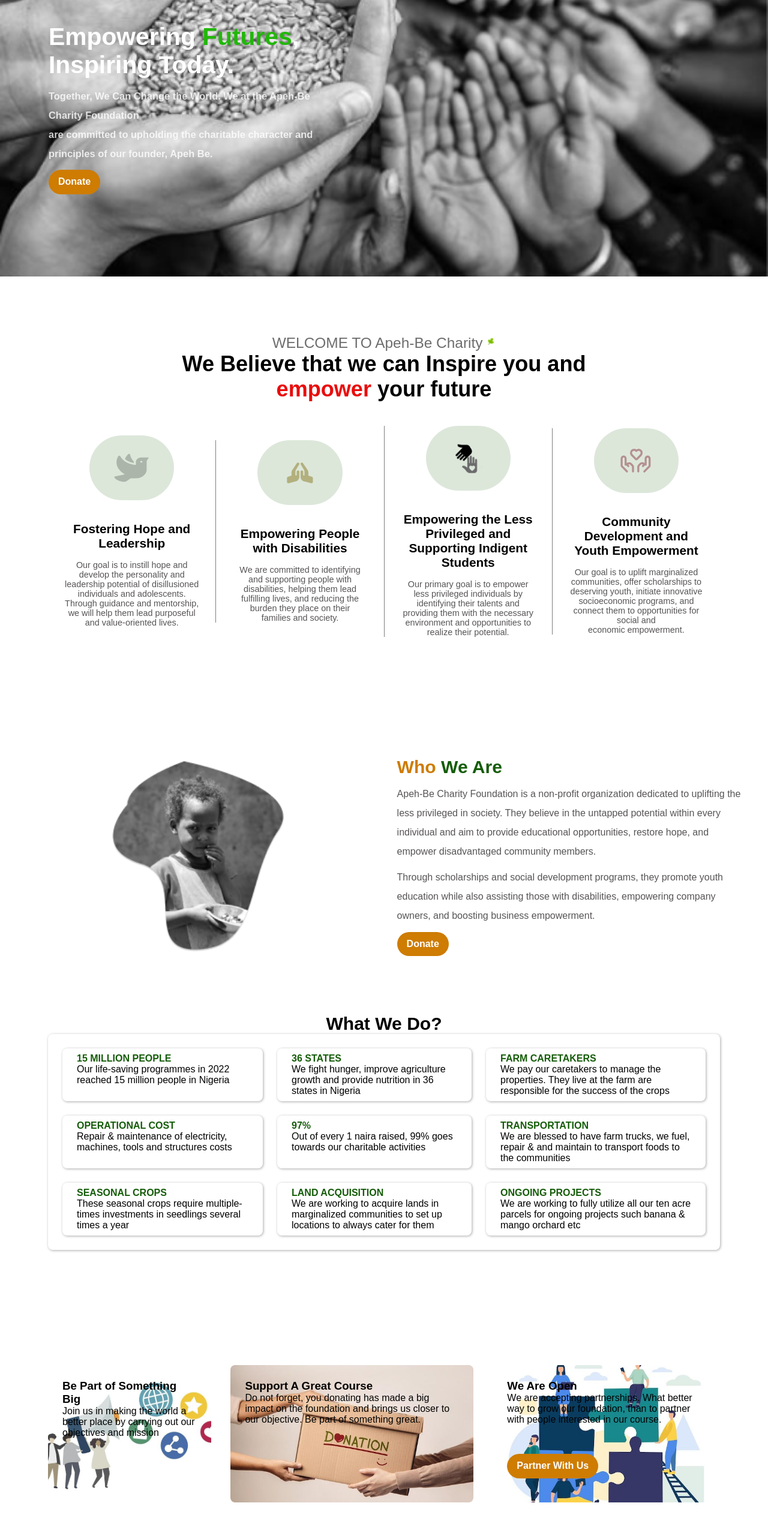
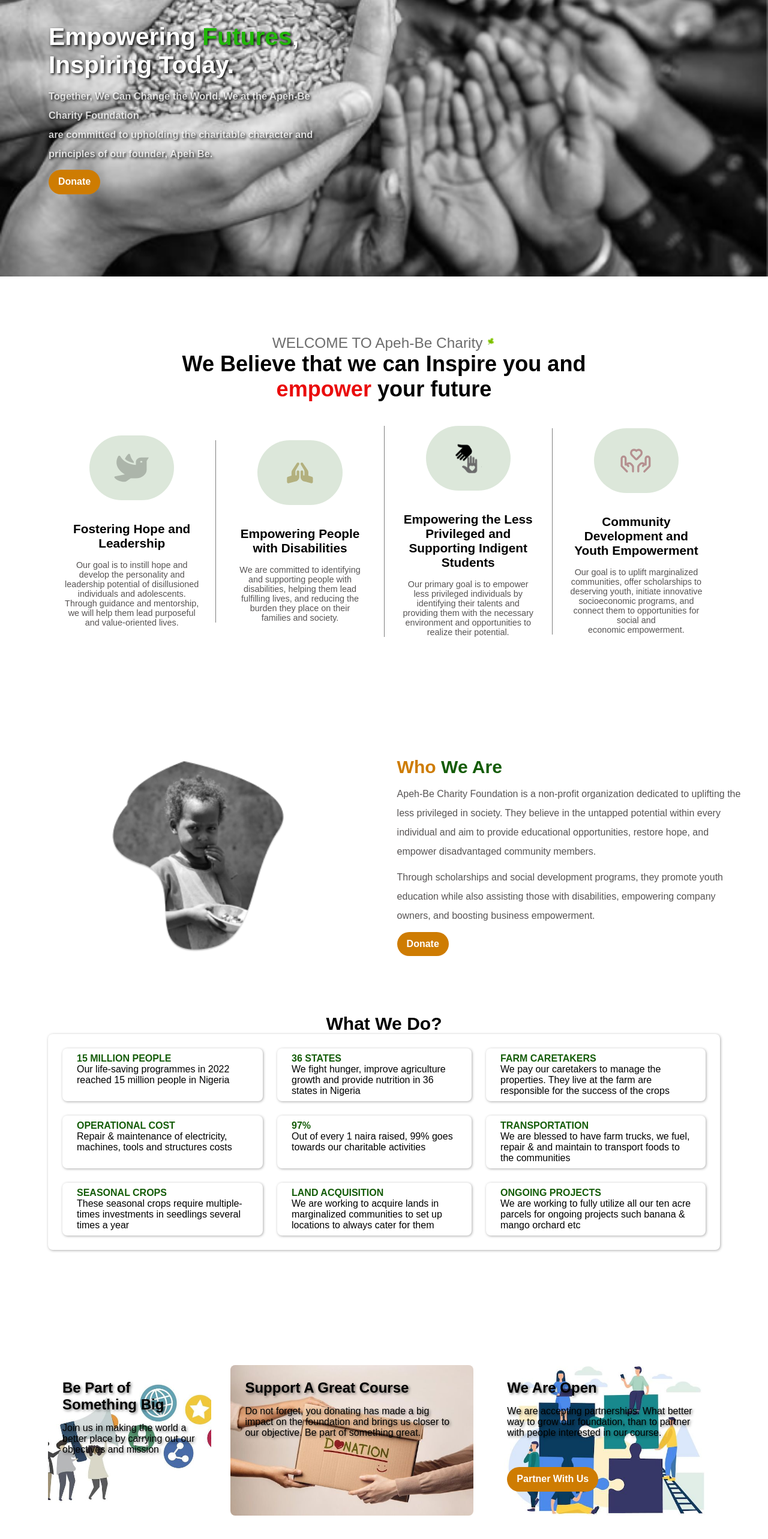
Before and after one commit to GZMaster/charity-ngo, a React (Create React App) app: page / in a window 1280 px wide. Shown: the part 148-2714 px from the top of the page at 60% size. Built offline with nearby package versions, Linux system fonts and the light colour scheme.

Commit message:
Changes Burgermenu - link Donate - textshadow Hero - textshadow

```diff
--- a/src/components/Hamburger/BurgerMenu.jsx
+++ b/src/components/Hamburger/BurgerMenu.jsx
@@ -53,7 +53,7 @@ const BurgerMenu = () => {
               activeclass="active"
               smooth={true}
               spy={true}
-              to="services"
+              to="donate"
               offset={-60}
               onClick={handleClick}
             >
--- a/src/pages/DonatePage.jsx
+++ b/src/pages/DonatePage.jsx
@@ -3,7 +3,7 @@ import "../styles/DonatePage.scss";
 
 const DonatePage = () => {
   return (
-    <div className="donatepage_container">
+    <setion id="donate" className="donatepage_container">
       <div className="donatepage_wrapper">
         <div className="donatepage_body">
           <div className="donatepage_card bepart_bg">
@@ -41,7 +41,7 @@ const DonatePage = () => {
           </div>
         </div>
       </div>
-    </div>
+    </setion>
   );
 };
 
--- a/src/styles/DonatePage.scss
+++ b/src/styles/DonatePage.scss
@@ -38,8 +38,16 @@
   border-radius: 0.5rem;
   background: #6d6d6d;
 
+  & h3 {
+    font-size: 1.5rem;
+    font-weight: 600;
+    margin-bottom: 1rem;
+    text-shadow: 2px 2px 4px rgb(0, 0, 0, 0.5);
+  }
+
   & p {
     margin-bottom: 3rem;
+    text-shadow: 2px 2px 4px rgb(0, 0, 0, 0.5);
   }
 
   & button {
--- a/src/styles/Hero.scss
+++ b/src/styles/Hero.scss
@@ -43,6 +43,7 @@
     font-style: normal;
     font-weight: 700;
     line-height: normal;
+    text-shadow: 2px 2px 4px rgba(0, 0, 0, 1);
 
     > span {
       color: #21b709;
@@ -56,6 +57,7 @@
     font-style: normal;
     font-weight: 600;
     line-height: 2rem;
+    text-shadow: 2px 2px 4px rgba(0, 0, 0, 1);
   }
 }
 
```
